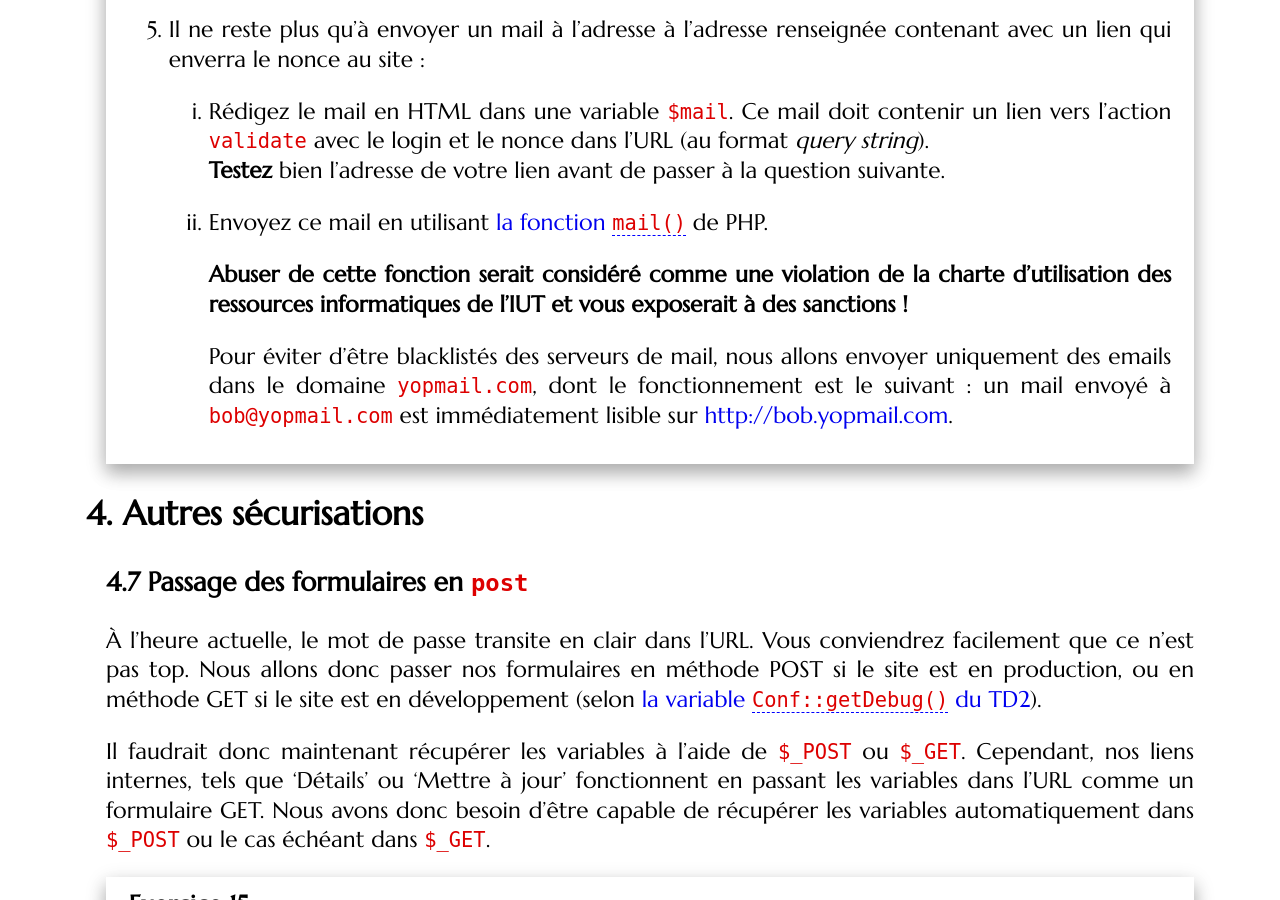
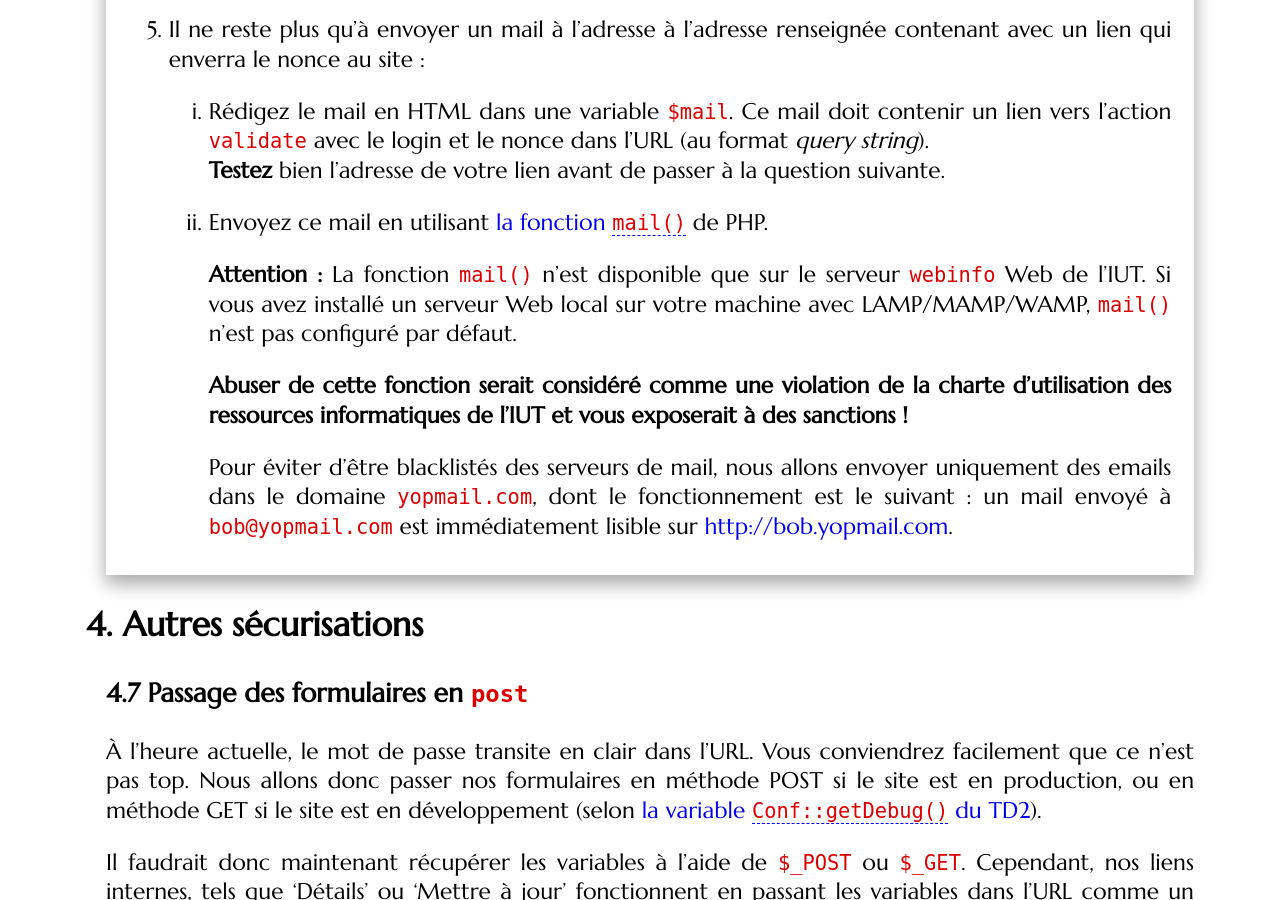
Before and after one commit to romainlebreton/R3.01-DeveloppementWeb, a Jekyll site: the page built from tutorials/tutorial8.md, in a window 1280 px wide and 900 px high, scrolled down 9791 px. Built offline with Jekyll 4.4.1, drawn with Linux system fonts in a browser that asks for light colours; some web fonts are replaced.

Commit message:
mail non configure sur serveur local

```diff
--- a/tutorials/tutorial8.md
+++ b/tutorials/tutorial8.md
@@ -466,6 +466,11 @@ contenant avec un lien qui enverra le nonce au site :
    1. Envoyez ce mail en utilisant
       [la fonction `mail()`](http://php.net/manual/en/function.mail.php) de PHP.
 
+	  **Attention :** La fonction `mail()` n'est disponible que sur le serveur
+      `webinfo` Web de l'IUT. Si vous avez installé un serveur Web local sur
+      votre machine avec LAMP/MAMP/WAMP, `mail()` n'est pas configuré par
+      défaut.
+
       **Abuser de cette fonction serait considéré comme une violation de la
       charte d'utilisation des ressources informatiques de l'IUT et vous
       exposerait à des sanctions !**
```
